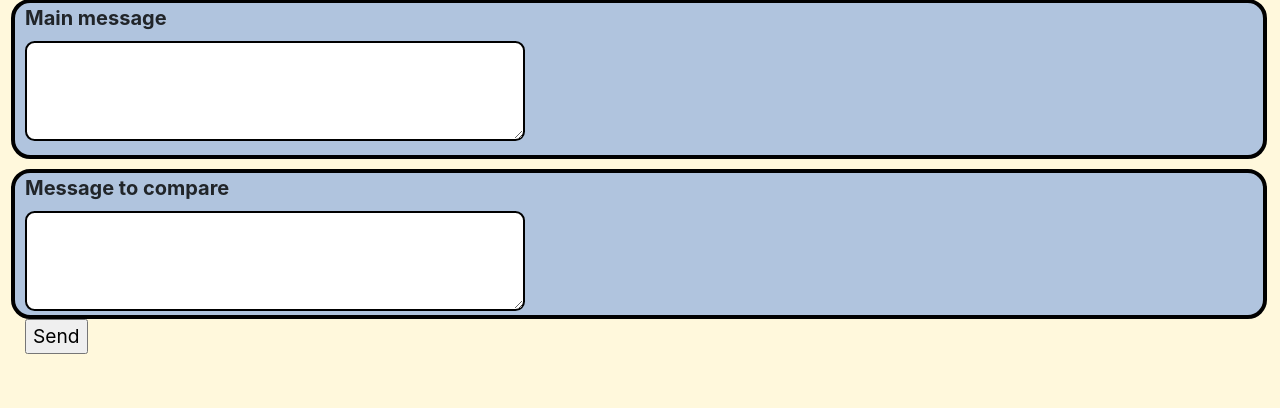
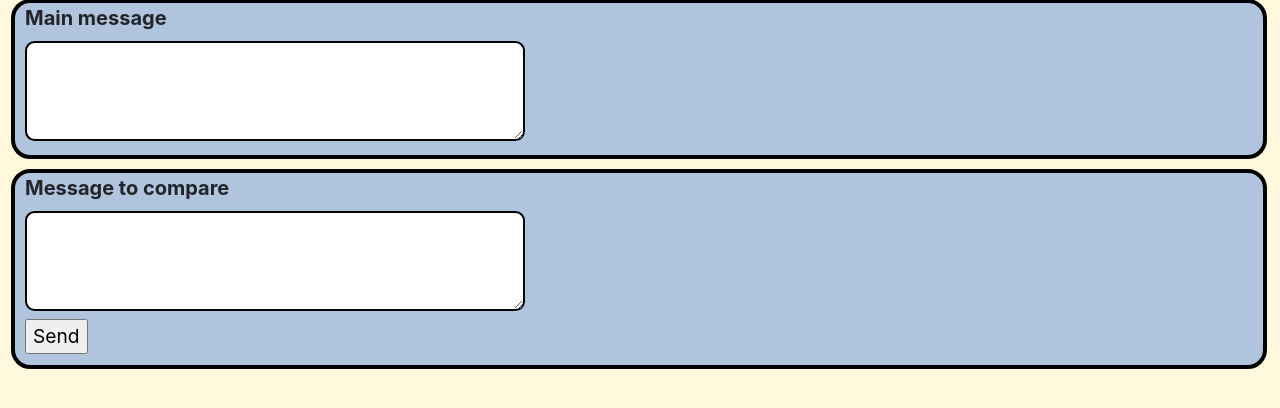
Before and after one commit to SirawitBu/Flask_tester, a Flask app: page /similarity/ in a window 1280 px wide. Shown: the part 69-477 px from the top of the page. Run offline with Flask 2, Linux system fonts and the light colour scheme; some libraries are stand-ins or nearby versions.

Commit message:
Update similarity.html

```diff
--- a/templates/similarity.html
+++ b/templates/similarity.html
@@ -31,7 +31,7 @@
     }
     .input2{
       width: 99%;
-      height: 150px;
+      height: 200px;
       border: 4px solid black;
       border-radius: 1em;
       margin-top: 10px;
```
